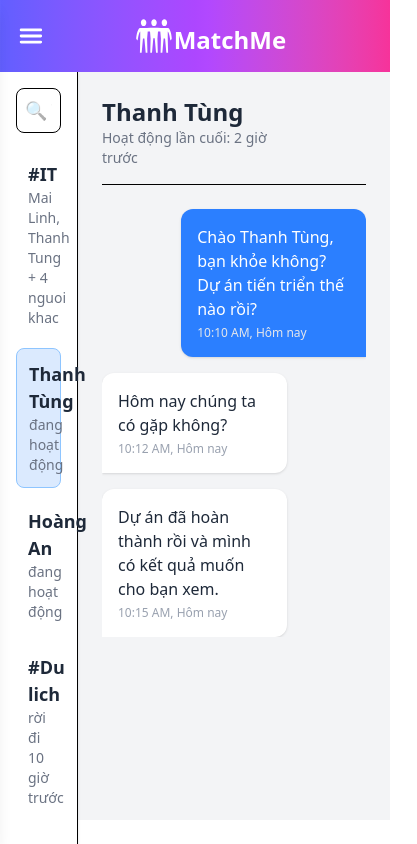
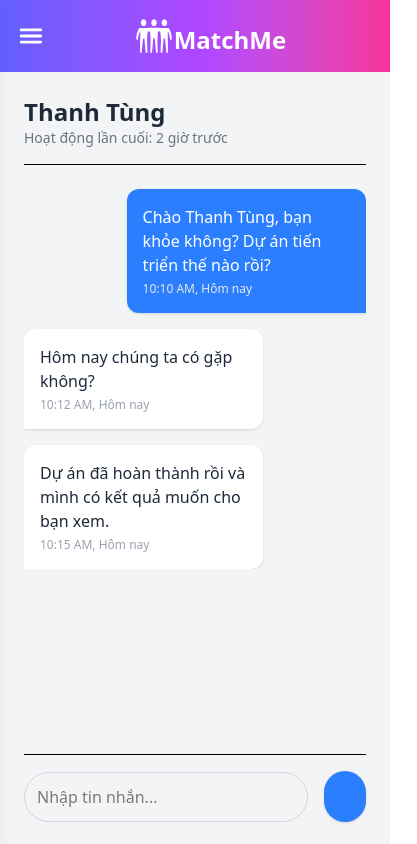
Before and after one commit to phucpham09/frontend-matchme-nextjs, a Next.js app: page /chats in a window 390 px wide. Shown: the top 844 px of the page, 417 px wide, since content can reach past the window. Built offline with nearby package versions, Linux system fonts and the light colour scheme; some icons are missing.

Commit message:
fix(chat): fixing to match mobile

```diff
--- a/src/app/(test)/chats/page.tsx
+++ b/src/app/(test)/chats/page.tsx
@@ -42,9 +42,9 @@ export default function MessagePage() {
   };
 
   return (
-    <div className="grid grid-cols-5 bg-gray-100 h-[calc(100vh-6rem)] text-[18px]">
+    <div className="flex sm:grid sm:grid-cols-5 bg-gray-100 h-[calc(100vh-70px)] text-[18px]">
       {/* Sidebar */}
-      <aside className="col-span-1 bg-white p-4 border-r shadow-sm">
+      <aside className="max-sm:hidden sm:col-span-1 bg-white p-4 border-r shadow-sm">
         <input
           type="text"
           placeholder="🔍 Tìm kiếm..."
@@ -139,6 +139,11 @@ export default function MessagePage() {
             placeholder="Nhập tin nhắn..."
             className="flex-1 p-3 rounded-full border border-gray-300 focus:outline-none focus:ring-2 focus:ring-blue-400 text-base"
             onChange={(e) => setNewMessage(e.target.value)}
+            onKeyDown={(e) => {
+              if (e.key === "Enter") {
+                handleSendMessage();
+              }
+            }}
           />
           <button
             className="bg-blue-500 hover:bg-blue-600 text-white p-3 rounded-full shadow transition"
--- a/src/app/(test)/event/page.tsx
+++ b/src/app/(test)/event/page.tsx
@@ -12,7 +12,17 @@ export default function AnonymousFriendChat() {
     { from: "me", text: "Hello!!!" },
   ]);
   const [timeLeft, setTimeLeft] = useState(5 * 60); // 5*60 minutes
-
+  const handleSendMessage = () => {
+    if (!text.trim()) return;
+    setMessages((prevMessages) => [
+      ...prevMessages,
+      {
+        from: "me",
+        text: text,
+      },
+    ]);
+    setText("");
+  };
   useEffect(() => {
     if (showChat) {
       const timeout = setTimeout(() => {
@@ -120,20 +130,15 @@ export default function AnonymousFriendChat() {
                 className="border px-4 py-2 rounded-full focus:outline-none focus:ring-2 focus:ring-sky-300"
                 value={text}
                 onChange={(e) => setText(e.target.value)}
+                onKeyDown={(e) => {
+                  if (e.key === "Enter") {
+                    handleSendMessage();
+                  }
+                }}
               />
               <button
                 className="bg-blue-500 hover:bg-blue-600 text-white p-3 rounded-full shadow transition"
-                onClick={() => {
-                  if (!text.trim()) return;
-                  setMessages((prevMessages) => [
-                    ...prevMessages,
-                    {
-                      from: "me",
-                      text: text,
-                    },
-                  ]);
-                  setText("");
-                }}
+                onClick={handleSendMessage}
               >
                 <SendIcon />
               </button>
```
